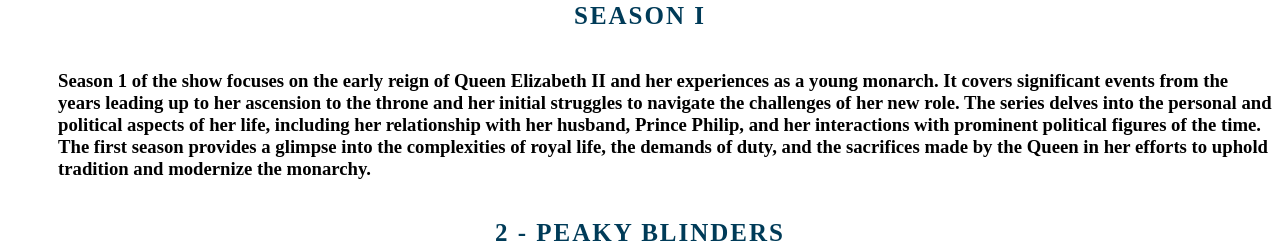
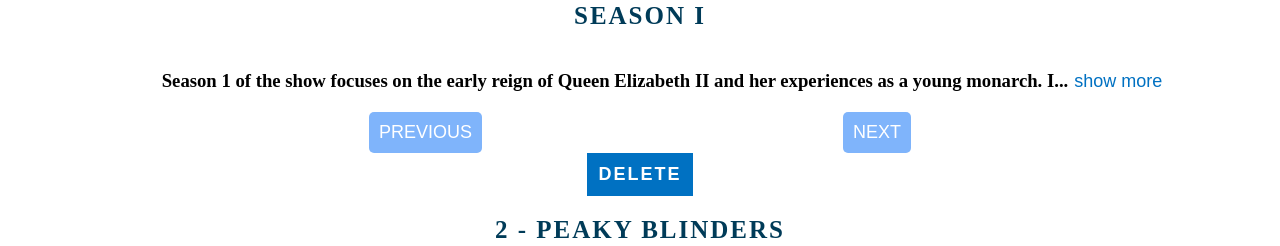
Before and after one commit to elenavrm/british-series, a React (Create React App) app: page / in a window 1280 px wide. Shown: the part 402-648 px from the top of the page. Built offline with nearby package versions, Linux system fonts and the light colour scheme.

Commit message:
made chages in files

```diff
--- a/src/App.css
+++ b/src/App.css
@@ -40,6 +40,21 @@
 
 }
 
+.buttonTwo {
+  display: flex;
+  justify-content: space-evenly;
+
+}
+
+.btnTwo {
+  background-color: #7fb4fb;
+  border-radius: 5px;
+  color: #fff;
+  padding: 10px;
+  border: none;
+  text-transform: uppercase;
+}
+
 button {
   background: white;
   border: none;
--- a/src/App.js
+++ b/src/App.js
@@ -4,8 +4,15 @@
 import Season from './Season';
 
 
+function App() {
 
-function App() {
+  const [shows, setShows] =  useState(tvShows);
+
+  const deleteShow = (id) => {
+    let newShows = shows.filter(element => element.id !== id);
+    setShows(newShows);
+  }
+
   return (
     <div>
       <div className="container">
@@ -14,16 +21,23 @@
     {tvShows.map((element => {
       const { id, name, seasons } = element;
       return (
-        <div>
+        <div key={id}>
           <div className='container'>
             <h2>{id} - {name}</h2>
           </div>
           <Season seasons={seasons}/>
+
+          <div className='container'>
+            <button className='btn' onClick={() => deleteShow(id)}> delete </button>
+          </div>
+
         </div>
+
       )
     }))}
     </div>
   );
 }
 
+
 export default App;
--- a/src/Season.js
+++ b/src/Season.js
@@ -4,6 +4,34 @@
 function Season({ seasons }) {
 
     const currentSeason = seasons[0];
+
+    const [series, setSeries] = useState(0);
+    const { season, image, description } = tvShows[series];
+    console.log(tvShows)
+
+    const [showMore, setShowMore] = useState(false);
+
+    const previousShow = () => {
+        setSeries ((series => {
+            series --;
+            if (series < 0) {
+                return tvShows.length -1;
+            }
+            return tvShows;
+        }))
+    }
+
+    const nextShow = () => {
+        setSeries ((series => {
+            series ++;
+            if (series > tvShows.length -1) {
+                series = 0;
+            }
+            return series;
+        }))
+    }
+
+
 
     return (
       <div>
@@ -14,7 +42,13 @@
           <h2>{currentSeason.season}</h2>
         </div>
         <div className="container">
-          <h3>{currentSeason.description}</h3>
+          <h3>{showMore ? currentSeason.description : currentSeason.description.substring(0, 111) + "..."}
+          <button onClick={() => setShowMore(!showMore)}>{showMore ? "show less" : "show more"}</button>
+          </h3>
+        </div>
+        <div className="container buttonTwo">
+            <button className="btnTwo" onClick={previousShow}>previous</button>
+            <button className="btnTwo" onClick={nextShow}>next</button>
         </div>
     </div>
 
```
